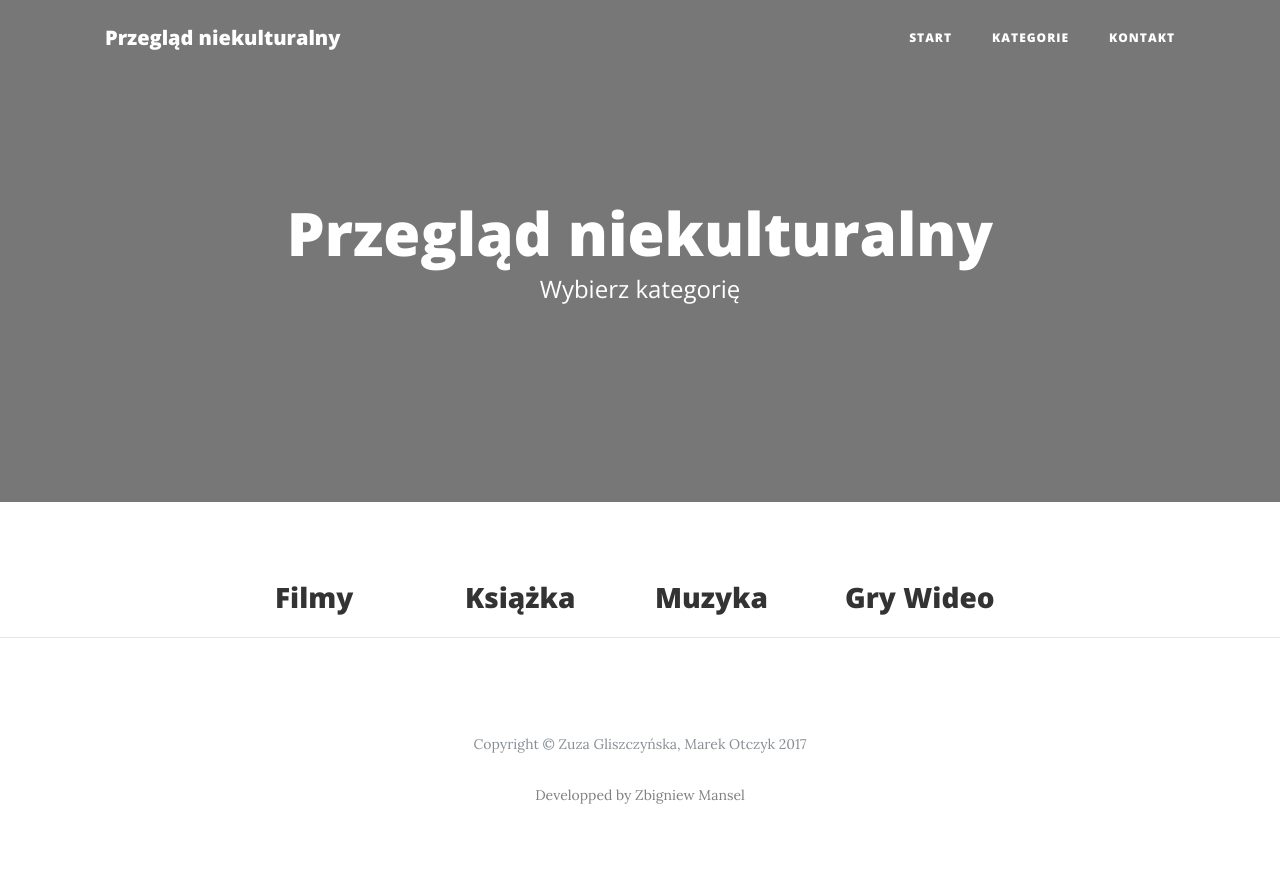
After one commit to Zibi242424/PrzegladNiekulturalny-Blog, a Flask app: page /choose-category in a window 1280 px wide. The commit adds this page. Run offline with Flask 2, Linux system fonts and the light colour scheme; some libraries are stand-ins or nearby versions.

Commit message:
Added choosing category

```diff
--- a/app.py
+++ b/app.py
@@ -106,6 +106,7 @@ def edit_post():
         db.session.commit()
         return f"Post with title '{ post.title }' was updated"
 
+
 @app.route('/delete_post', methods=['GET','POST'])
 @login_required
 def deleting_post():
@@ -126,6 +127,7 @@ def deleting_post():
         flash(f"Post with id {id} and title '{title}' has been deleted.")
         return redirect(url_for('edit_post_menu'))
 
+
 @app.route('/add_post', methods=['GET','POST'])
 @login_required
 def adding_post():
@@ -139,13 +141,14 @@ def adding_post():
         title = request.form['title']
         header = f"""{request.form['header']}"""
         text = f"""{request.form['text']}"""
+        image = f"""{request.form['image']}"""
         category = request.form['category']
         if title == '' or text == '':
             return "You didn't fill all the obligatory fields (title, text)."
         if BlogPost.query.filter_by(title=title).first() is not None:
             return "Post probably is already in the database."
         date = str(datetime.now(poland))[:-13]
-        db.session.add(BlogPost(title, header, text, date, category))
+        db.session.add(BlogPost(title, header, text, date, category, image))
         db.session.commit()
         db.session.close()
         msg = "Added succesfully"
@@ -161,9 +164,14 @@ def post():
 @app.route('/search-by-category')
 def search_by_category():
     category = request.args.get('category',None)
+    if category == "Gry-Wideo":
+        category = "Gry Wideo"
     posts = db.session.query(BlogPost).filter_by(category=category).order_by("id")[::-1]
     return render_template('search_by_category.html', posts=posts, category=category)
 
+@app.route('/choose-category')
+def choose_category():
+    return render_template('choose_category.html')
 
 @app.route('/all_posts')
 def all_posts():
--- a/db_create.py
+++ b/db_create.py
@@ -8,7 +8,7 @@ date = str(datetime.now(poland))[:-13]
 
 db.create_all()
 
-db.session.add(BlogPost("Post testowy", "Sprawdzamy czy wszystko gra", "Mam nadzieję że tak", date, "Film"))
+db.session.add(BlogPost("Post testowy", "Sprawdzamy czy wszystko gra", "Mam nadzieję że tak", date, "Film", ""))
 
 
 db.session.commit()
--- a/models.py
+++ b/models.py
@@ -11,14 +11,16 @@ class BlogPost(db.Model):
     text = db.Column(db.String)
     date = db.Column(db.String)
     category = db.Column(db.String)
+    image = db.Column(db.String)
     post_link = db.Column(db.String)
 
-    def __init__(self, title, header, text, date, category):
+    def __init__(self, title, header, text, date, category, image):
         self.title = title
         self.header = header
         self.text = text
         self.date = date
         self.category = category
+        self.image = image
         lowercase = re.compile(r' ')
         self.post_link = lowercase.sub('_', title).lower()
 
--- a/templates/add_post.html
+++ b/templates/add_post.html
@@ -42,6 +42,7 @@
     <h1>Adding post</h1>
     <form method='POST' action="/add_post">
     <input type="text" name="title" placeholder="Title"></input><br>
+    <input type="text" name="image" placeholder="Image link"></input><br>
     <textarea type="text" name="header" placeholder="Header"></textarea><br>
     <textarea name="text" placeholder="Text post"></textarea><br>
     <b>Post's category:</b><br>
--- a/templates/baza.html
+++ b/templates/baza.html
@@ -9,7 +9,28 @@
     <meta name="author" content="">
 
     <title>Przegląd niekulturalny</title>
-
+    <style>
+    @media only screen and (min-width: 1200px) {
+    body {
+    font-size: 21px;
+    }
+    }
+    @media only screen and (max-width: 768px) {
+    body {
+    font-size: 20px;
+    }
+    }
+    @media only screen and (max-width: 1200px) {
+    body {
+    font-size: 20px;
+    }
+    }
+    @media only screen and (max-width: 320px) {
+    body {
+    font-size: 10px;
+    }
+    }
+    </style>
     <!-- Bootstrap core CSS -->
     <link href="{{ url_for('static', filename='bootstrap.min.css') }}" rel="stylesheet">
 
@@ -39,7 +60,7 @@
               <a class="nav-link" href="/">Start</a>
             </li>
             <li class="nav-item">
-              <a class="nav-link" href="#">Kategorie</a>
+              <a class="nav-link" href="/choose-category">Kategorie</a>
             </li>
             <li class="nav-item">
               <a class="nav-link" href="#">Kontakt</a>
--- /dev/null
+++ b/templates/choose_category.html
@@ -0,0 +1,39 @@
+{% extends "baza.html" %}
+{% block content %}
+
+    <!-- Page Header -->
+    <header class="masthead" style="background-image: {{ url_for('static', filename='home-bg.jpg') }} ">
+      <div class="container">
+        <div class="row">
+          <div class="col-lg-8 col-md-10 mx-auto">
+            <div class="site-heading">
+              <h1 style="font-size: 60px">Przegląd niekulturalny</h1>
+              <span class="subheading">Wybierz kategorię</span>
+            </div>
+          </div>
+        </div>
+      </div>
+    </header>
+
+    <!-- Main Content -->
+    <div class="container">
+      <div class="row">
+        <div class="col-lg-8 col-md-10 mx-auto">
+        <br>
+          <div class="row">
+              <div class="col-md-3"><a href="/search-by-category?category=Film"><h3>Filmy</h3>
+              </div>
+              <div class="col-md-3"><a href="/search-by-category?category=Książka"><h3>Książka</h3></a>
+              </div>
+              <div class="col-md-3"><a href="/search-by-category?category=Muzyka"><h3>Muzyka</h3></a>
+              </div>
+              <div class="col-md-3"><a href="/search-by-category?category=Gry-Wideo"><h3>Gry Wideo</h3></a>
+              </div>
+          </div>
+        </div>
+      </div>
+    </div>
+
+    <hr>
+
+ {% endblock %}
--- a/templates/post.html
+++ b/templates/post.html
@@ -2,7 +2,7 @@
 {% block content %}
 
     <!-- Page Header -->
-    <header class="masthead" style="background-image: url('img/post-bg.jpg')">
+    <header class="masthead" style="background-image: url({{ post.image }})">
       <div class="container">
         <div class="row">
           <div class="col-lg-8 col-md-10 mx-auto">
```
